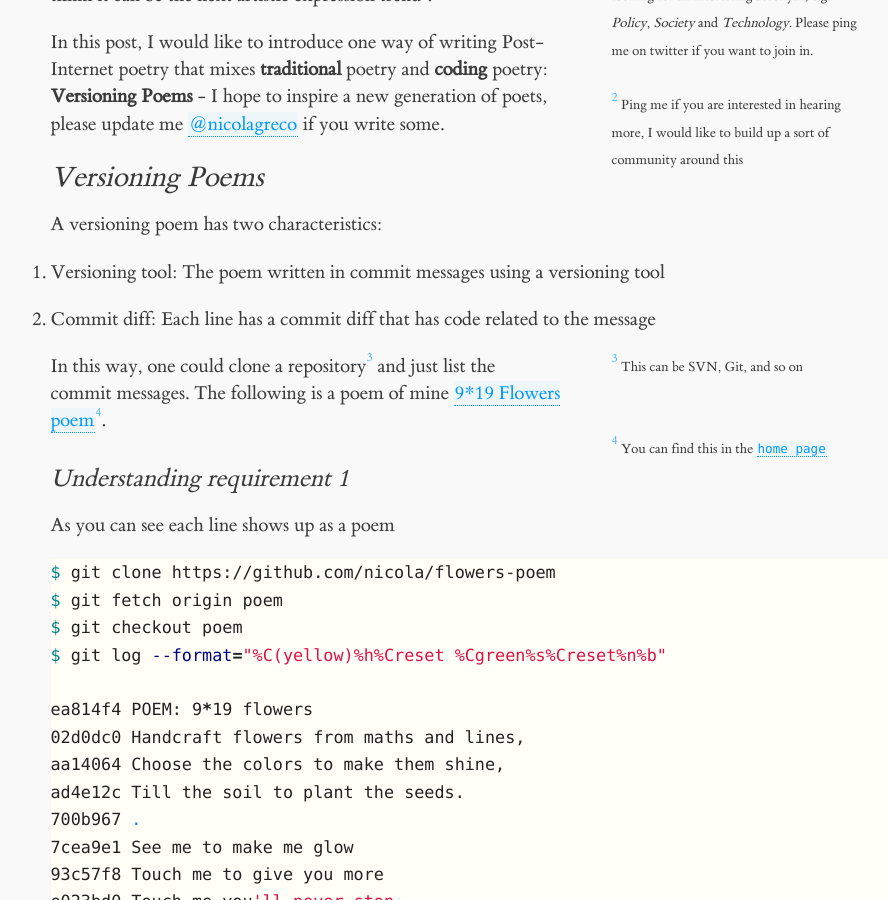
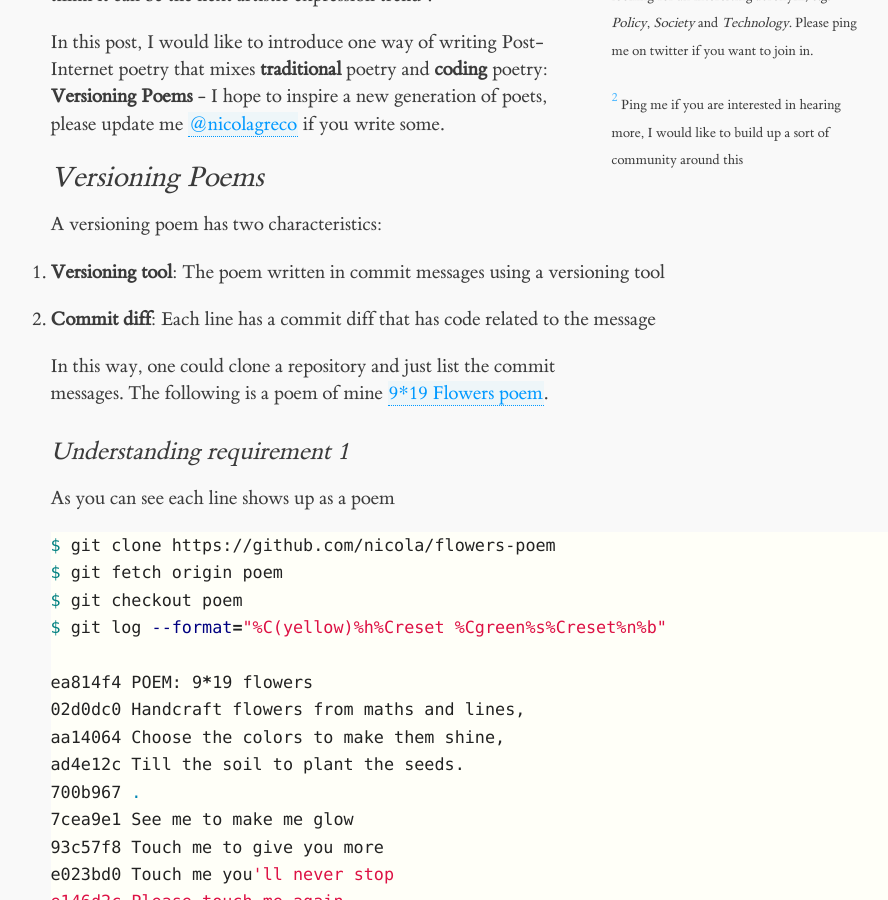
Before and after one commit to nicola/nicola.github.io, a Jekyll site: the page built from _posts/2015-09-07-versioning-poems.md, in a window 1280 px wide and 900 px high, scrolled down 492 px. Shown: the whole window, without its empty margins (57-945 px from the left). Built offline with Jekyll 4.4.1, drawn with Linux system fonts in a browser that asks for light colours; some of the changed lines change nothing that is shown.

```diff
--- a/_posts/2015-09-07-versioning-poems.md
+++ b/_posts/2015-09-07-versioning-poems.md
@@ -9,15 +9,14 @@
 
 In this post, I would like to introduce one way of writing Post-Internet poetry that mixes __traditional__ poetry and __coding__ poetry: __Versioning Poems__ - I hope to inspire a new generation of poets, please update me [@nicolagreco](http://twitter.com/nicolagreco) if you write some.
 
-
 ## Versioning Poems
 
 A versioning poem has two characteristics:
 
-1. Versioning tool: The poem written in commit messages using a versioning tool
-2. Commit diff: Each line has a commit diff that has code related to the message
+1. __Versioning tool__: The poem written in commit messages using a versioning tool
+2. __Commit diff__: Each line has a commit diff that has code related to the message
 
-In this way, one could clone a repository{% sidenote 3 'This can be SVN, Git, and so on' %} and just list the commit messages. The following is a poem of mine [9*19 Flowers poem](https://github.com/nicola/flowers-poem){% sidenote 4 'You can find this in the [home page](/)' %}.
+In this way, one could clone a repository and just list the commit messages. The following is a poem of mine [9*19 Flowers poem](https://github.com/nicola/flowers-poem).
 
 ### Understanding requirement 1
 
```
